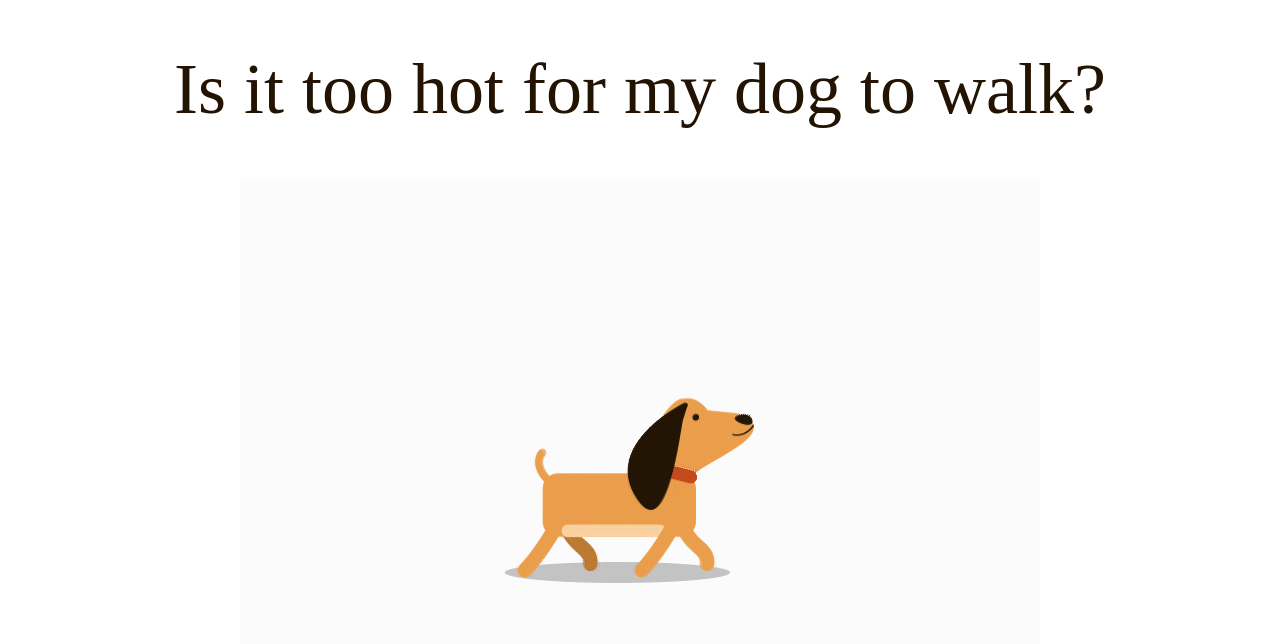
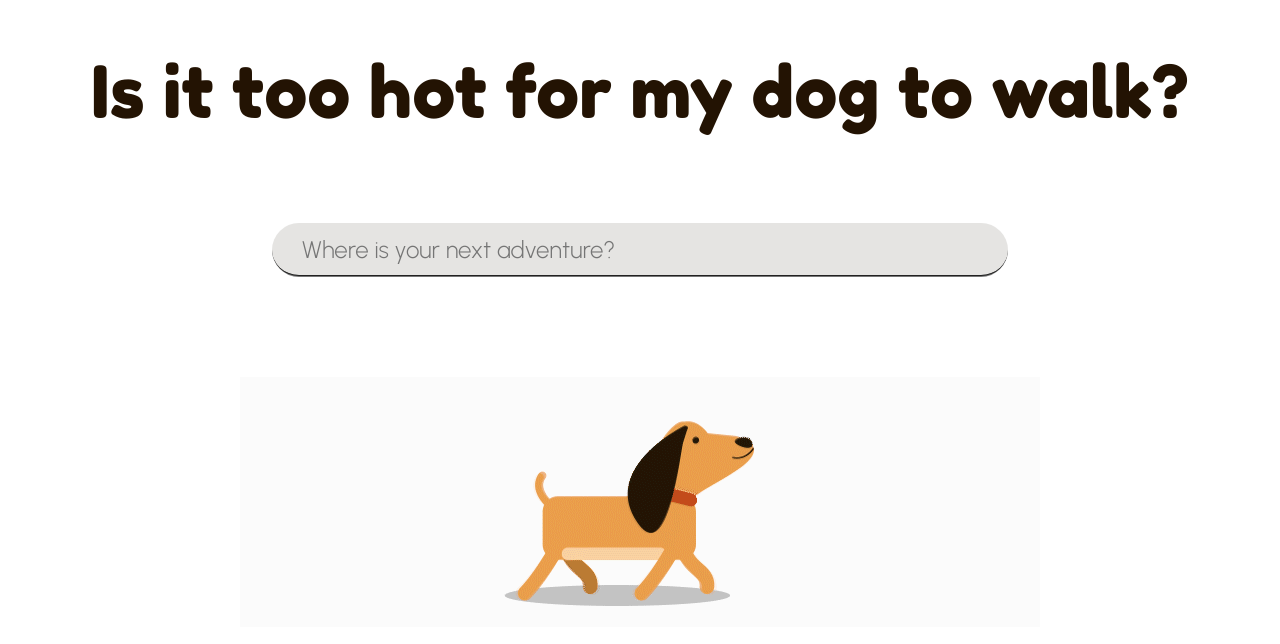
Before and after one commit to heyitsmichellelin/dog-walk, a React (Create React App) app in the folder dog-walk-app/: page / in a window 1280 px wide. Shown: the top 644 px of the page. Built offline with nearby package versions, Linux system fonts and the light colour scheme.

Commit message:
basic home page

```diff
--- a/dog-walk-app/src/App.css
+++ b/dog-walk-app/src/App.css
@@ -38,7 +38,7 @@
 }
 
 
-@import url('https://fonts.googleapis.com/css2?family=Fredoka+One&display=swap');
+@import url('https://fonts.googleapis.com/css2?family=Fredoka+One&family=Urbanist:wght@300&display=swap');
 #title {
   font-family: 'Fredoka One', cursive;
   font-weight: 400;
--- a/dog-walk-app/src/App.js
+++ b/dog-walk-app/src/App.js
@@ -1,6 +1,6 @@
 import logo from './logo.svg';
 import './App.css';
-import Home from './components/home';
+import Home from './components/Home/Home/home';
 
 function App() {
   return (
--- /dev/null
+++ b/dog-walk-app/src/components/Home/Home/home.jsx
@@ -0,0 +1,23 @@
+import React from "react";
+import { AudioOutlined } from '@ant-design/icons';
+import { Input, Space } from 'antd';
+import background from '../../../images/walking-dog.gif';
+import Bar from './../SearchBar/search_bar.jsx';
+import styles from './home.module.css'
+
+function Home() {
+    return (
+        <div>
+            <h1 id='title'>Is it too hot for my dog to walk?</h1>
+            <div className={styles.search_area}>
+                <Bar></Bar>
+            </div>
+            <div className={styles.graphic}>
+                <img src={background} alt='walking dog' className={styles.dog_gif}/>
+            </div>
+
+        </div>
+    )
+}
+
+export default Home;
--- /dev/null
+++ b/dog-walk-app/src/components/Home/Home/home.module.css
@@ -0,0 +1,15 @@
+.search_area {
+    padding-top: 40px;
+    padding-bottom:0%;
+}
+
+
+.dog_gif {
+    width: 800px;
+    height: 250px;
+    object-fit: cover;
+}
+
+.graphic {
+    padding-top: 100px;
+}
--- /dev/null
+++ b/dog-walk-app/src/components/Home/SearchBar/search_bar.jsx
@@ -0,0 +1,10 @@
+import React from "react";
+import styles from './search_bar.module.css';
+
+function Search() {
+    return (
+         <input type="text" placeholder="Where is your next adventure?" className={styles.searchbar}></input>
+    )
+}
+
+export default Search;
--- /dev/null
+++ b/dog-walk-app/src/components/Home/SearchBar/search_bar.module.css
@@ -0,0 +1,16 @@
+@import url('https://fonts.googleapis.com/css2?family=Fredoka+One&family=Urbanist:wght@300&display=swap');
+
+.searchbar {
+    background-color: #E5E4E2;
+    width: 55%;
+    height: 50px;
+    border-radius: 50px;
+    border-top-style: hidden;
+    border-right-style: hidden;
+    border-left-style: hidden;
+    border-bottom-style: groove;
+    outline: none;
+    font-size: 24px;
+    padding-left: 30px;
+    font-family: 'Urbanist', sans-serif;
+}
--- a/dog-walk-app/src/components/home.js
+++ /dev/null
@@ -1,19 +0,0 @@
-import React from "react";
-import { AudioOutlined } from '@ant-design/icons';
-import { Input, Space } from 'antd';
-import background from '../images/walking-dog.gif';
-import bar from './search_bar.js';
-
-function Home() {
-    return (
-        <div>
-            <h1 id='title'>Is it too hot for my dog to walk?</h1>
-            <div>
-                {bar}
-            </div>
-            <img src={background} alt='walking dog'/>
-        </div>
-    )
-}
-
-export default Home;
--- a/dog-walk-app/src/components/search_bar.css
+++ /dev/null
@@ -1,3 +0,0 @@
-.searchbar {
-    background-color: black;
-}
--- a/dog-walk-app/src/components/search_bar.js
+++ /dev/null
@@ -1,10 +0,0 @@
-import React from "react";
-import './search_bar.css';
-
-function Search() {
-    return (
-        <input type="text" placeholder="Where is your next adventure?" className="searchbar"></input>
-    )
-}
-
-export default Search;
```
